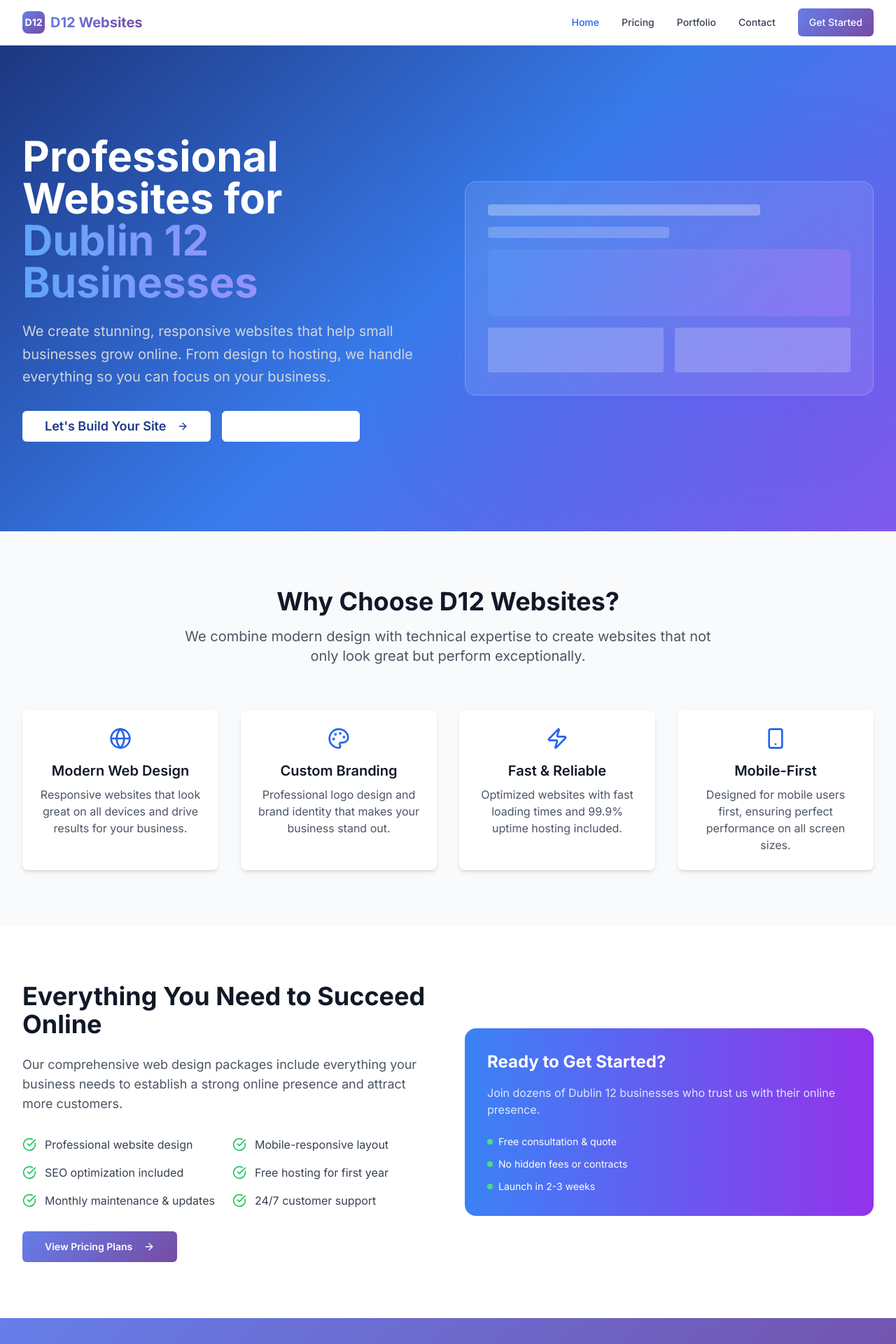
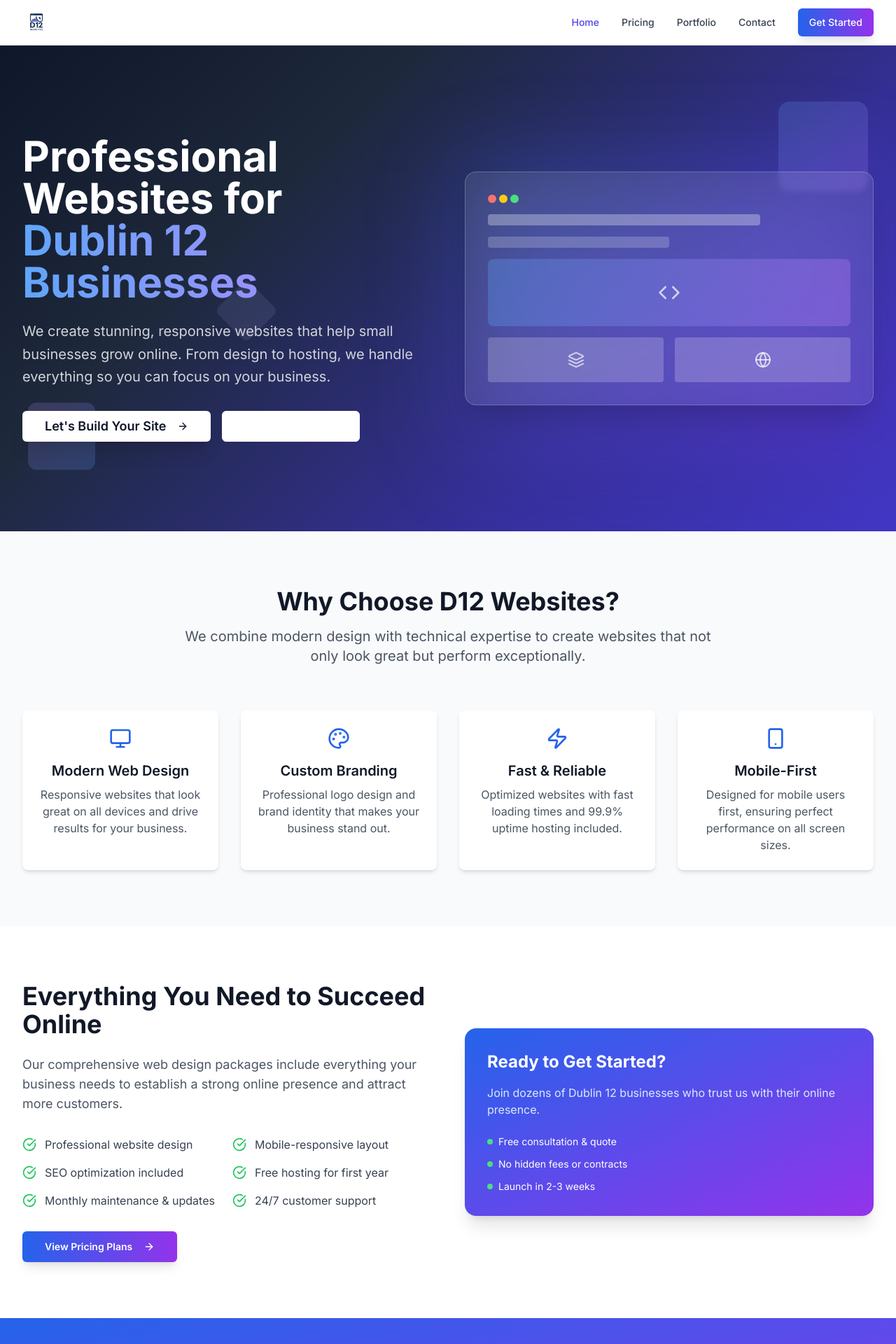
Before and after one commit to Dean-F13245/D12websites, a React (Vite) app: page / in a window 1280 px wide. Shown: the top 1920 px of the page at 70% size. Built offline with nearby package versions, Linux system fonts and the light colour scheme.

Commit message:
Incorporate logo and branding
Integrate the provided logo into the website design. Use the logo's style, colors, and design elements to create a clean, modern, and professional user interface.

```diff
--- a/index.html
+++ b/index.html
@@ -18,6 +18,9 @@
     <meta name="twitter:site" content="@d12websites" />
     <meta name="twitter:image" content="https://lovable.dev/opengraph-image-p98pqg.png" />
 
+    <!-- Favicon -->
+    <link rel="icon" href="/lovable-uploads/29945e36-c2fc-4314-92be-40a1ba8250ac.png" type="image/png">
+
     <!-- Google Fonts -->
     <link rel="preconnect" href="https://fonts.googleapis.com">
     <link rel="preconnect" href="https://fonts.gstatic.com" crossorigin>
--- a/src/components/Navbar.tsx
+++ b/src/components/Navbar.tsx
@@ -22,13 +22,12 @@ const Navbar = () => {
       <div className="max-w-7xl mx-auto px-4 sm:px-6 lg:px-8">
         <div className="flex justify-between items-center h-16">
           {/* Logo */}
-          <Link to="/" className="flex items-center space-x-2">
-            <div className="w-8 h-8 bg-brand-gradient rounded-lg flex items-center justify-center">
-              <span className="text-white font-bold text-sm">D12</span>
-            </div>
-            <span className="text-xl font-bold bg-brand-gradient bg-clip-text text-transparent">
-              D12 Websites
-            </span>
+          <Link to="/" className="flex items-center space-x-3">
+            <img
+              src="/lovable-uploads/29945e36-c2fc-4314-92be-40a1ba8250ac.png"
+              alt="D12 Websites Logo"
+              className="h-10 w-auto"
+            />
           </Link>
 
           {/* Desktop Navigation */}
@@ -46,7 +45,7 @@ const Navbar = () => {
                 {item.name}
               </Link>
             ))}
-            <Button className="bg-brand-gradient hover:opacity-90 text-white font-medium">
+            <Button className="bg-gradient-to-r from-blue-600 to-purple-600 hover:from-blue-700 hover:to-purple-700 text-white font-medium shadow-lg">
               Get Started
             </Button>
           </div>
@@ -82,7 +81,7 @@ const Navbar = () => {
               </Link>
             ))}
             <div className="px-3 py-2">
-              <Button className="w-full bg-brand-gradient hover:opacity-90 text-white font-medium">
+              <Button className="w-full bg-gradient-to-r from-blue-600 to-purple-600 hover:from-blue-700 hover:to-purple-700 text-white font-medium shadow-lg">
                 Get Started
               </Button>
             </div>
--- a/src/pages/Index.tsx
+++ b/src/pages/Index.tsx
@@ -1,6 +1,6 @@
 
 import { Link } from 'react-router-dom';
-import { ArrowRight, CheckCircle, Globe, Palette, Smartphone, Zap } from 'lucide-react';
+import { ArrowRight, CheckCircle, Globe, Palette, Smartphone, Zap, Monitor, Code, Layers } from 'lucide-react';
 import { Button } from '@/components/ui/button';
 import { Card, CardContent } from '@/components/ui/card';
 import Layout from '@/components/Layout';
@@ -8,7 +8,7 @@ import Layout from '@/components/Layout';
 const Index = () => {
   const features = [
     {
-      icon: <Globe className="w-8 h-8" />,
+      icon: <Monitor className="w-8 h-8" />,
       title: "Modern Web Design",
       description: "Responsive websites that look great on all devices and drive results for your business."
     },
@@ -41,8 +41,16 @@ const Index = () => {
   return (
     <Layout>
       {/* Hero Section */}
-      <section className="relative overflow-hidden bg-gradient-to-br from-gray-900 via-brand-900 to-brand-800 text-white">
+      <section className="relative overflow-hidden bg-gradient-to-br from-navy-900 via-navy-800 to-brand-800 text-white">
         <div className="absolute inset-0 bg-hero-gradient opacity-90"></div>
+
+        {/* Background decorative elements inspired by the logo */}
+        <div className="absolute inset-0 overflow-hidden">
+          <div className="absolute top-20 right-10 w-32 h-32 bg-gradient-to-br from-blue-400/20 to-purple-400/20 rounded-2xl rotate-12 animate-float"></div>
+          <div className="absolute bottom-20 left-10 w-24 h-24 bg-gradient-to-br from-purple-400/20 to-blue-400/20 rounded-xl rotate-45 animate-float" style={{animationDelay: '2s'}}></div>
+          <div className="absolute top-1/2 left-1/4 w-16 h-16 bg-gradient-to-br from-blue-300/10 to-purple-300/10 rounded-lg rotate-45 animate-pulse-soft"></div>
+        </div>
+
         <div className="relative max-w-7xl mx-auto px-4 sm:px-6 lg:px-8 py-24 lg:py-32">
           <div className="grid grid-cols-1 lg:grid-cols-2 gap-12 items-center">
             <div className="animate-fade-in">
@@ -58,13 +66,13 @@ const Index = () => {
               </p>
               <div className="flex flex-col sm:flex-row gap-4">
                 <Link to="/contact">
-                  <Button size="lg" className="bg-white text-brand-900 hover:bg-gray-100 font-semibold px-8 py-3 text-lg">
+                  <Button size="lg" className="bg-white text-navy-900 hover:bg-gray-100 font-semibold px-8 py-3 text-lg shadow-xl">
                     Let's Build Your Site
                     <ArrowRight className="ml-2 w-5 h-5" />
                   </Button>
                 </Link>
                 <Link to="/portfolio">
-                  <Button size="lg" variant="outline" className="border-white text-white hover:bg-white hover:text-brand-900 font-semibold px-8 py-3 text-lg">
+                  <Button size="lg" variant="outline" className="border-white text-white hover:bg-white hover:text-navy-900 font-semibold px-8 py-3 text-lg">
                     View Our Work
                   </Button>
                 </Link>
@@ -72,15 +80,28 @@ const Index = () => {
             </div>
             <div className="animate-float hidden lg:block">
               <div className="relative">
-                <div className="w-full h-96 bg-gradient-to-br from-blue-500 to-purple-600 rounded-2xl shadow-2xl opacity-20 absolute inset-0 blur-3xl"></div>
-                <div className="relative bg-white/10 backdrop-blur-sm rounded-2xl p-8 border border-white/20">
+                <div className="w-full h-96 bg-gradient-to-br from-blue-500/30 to-purple-600/30 rounded-2xl shadow-2xl absolute inset-0 blur-3xl"></div>
+                <div className="relative bg-white/10 backdrop-blur-sm rounded-2xl p-8 border border-white/20 shadow-2xl">
                   <div className="space-y-4">
+                    <div className="flex items-center space-x-2 mb-4">
+                      <div className="flex space-x-1">
+                        <div className="w-3 h-3 bg-red-400 rounded-full"></div>
+                        <div className="w-3 h-3 bg-yellow-400 rounded-full"></div>
+                        <div className="w-3 h-3 bg-green-400 rounded-full"></div>
+                      </div>
+                    </div>
                     <div className="h-4 bg-white/30 rounded w-3/4"></div>
                     <div className="h-4 bg-white/20 rounded w-1/2"></div>
-                    <div className="h-24 bg-gradient-to-r from-blue-400/30 to-purple-400/30 rounded-lg"></div>
+                    <div className="h-24 bg-gradient-to-r from-blue-400/30 to-purple-400/30 rounded-lg flex items-center justify-center">
+                      <Code className="w-8 h-8 text-white/70" />
+                    </div>
                     <div className="grid grid-cols-2 gap-4">
-                      <div className="h-16 bg-white/20 rounded"></div>
-                      <div className="h-16 bg-white/20 rounded"></div>
+                      <div className="h-16 bg-white/20 rounded flex items-center justify-center">
+                        <Layers className="w-6 h-6 text-white/70" />
+                      </div>
+                      <div className="h-16 bg-white/20 rounded flex items-center justify-center">
+                        <Globe className="w-6 h-6 text-white/70" />
+                      </div>
                     </div>
                   </div>
                 </div>
@@ -104,10 +125,12 @@ const Index = () => {
 
           <div className="grid grid-cols-1 md:grid-cols-2 lg:grid-cols-4 gap-8">
             {features.map((feature, index) => (
-              <Card key={index} className="text-center hover:shadow-lg transition-shadow duration-300 animate-slide-up border-0 shadow-md">
+              <Card key={index} className="text-center hover:shadow-lg transition-all duration-300 animate-slide-up border-0 shadow-md hover:scale-105">
                 <CardContent className="p-6">
-                  <div className="text-brand-600 mb-4 flex justify-center">
-                    {feature.icon}
+                  <div className="text-transparent bg-gradient-to-br from-blue-600 to-purple-600 bg-clip-text mb-4 flex justify-center">
+                    <div className="text-blue-600">
+                      {feature.icon}
+                    </div>
                   </div>
                   <h3 className="text-xl font-semibold text-gray-900 mb-2">
                     {feature.title}
@@ -143,7 +166,7 @@ const Index = () => {
               </div>
               <div className="mt-8">
                 <Link to="/pricing">
-                  <Button size="lg" className="bg-brand-gradient hover:opacity-90 text-white font-semibold">
+                  <Button size="lg" className="bg-gradient-to-r from-blue-600 to-purple-600 hover:from-blue-700 hover:to-purple-700 text-white font-semibold shadow-lg">
                     View Pricing Plans
                     <ArrowRight className="ml-2 w-5 h-5" />
                   </Button>
@@ -151,7 +174,7 @@ const Index = () => {
               </div>
             </div>
             <div className="relative">
-              <div className="bg-gradient-to-r from-brand-500 to-purple-600 rounded-2xl p-8 text-white">
+              <div className="bg-gradient-to-br from-blue-600 to-purple-600 rounded-2xl p-8 text-white shadow-xl">
                 <h3 className="text-2xl font-bold mb-4">Ready to Get Started?</h3>
                 <p className="text-blue-100 mb-6">
                   Join dozens of Dublin 12 businesses who trust us with their online presence.
@@ -177,7 +200,7 @@ const Index = () => {
       </section>
 
       {/* CTA Section */}
-      <section className="py-20 bg-brand-gradient text-white">
+      <section className="py-20 bg-gradient-to-br from-blue-600 to-purple-600 text-white">
         <div className="max-w-4xl mx-auto text-center px-4 sm:px-6 lg:px-8">
           <h2 className="text-4xl font-bold mb-4">
             Ready to Transform Your Business Online?
@@ -187,13 +210,13 @@ const Index = () => {
           </p>
           <div className="flex flex-col sm:flex-row gap-4 justify-center">
             <Link to="/contact">
-              <Button size="lg" className="bg-white text-brand-900 hover:bg-gray-100 font-semibold px-8 py-3 text-lg">
+              <Button size="lg" className="bg-white text-navy-900 hover:bg-gray-100 font-semibold px-8 py-3 text-lg shadow-xl">
                 Start Your Project
                 <ArrowRight className="ml-2 w-5 h-5" />
               </Button>
             </Link>
             <Link to="/pricing">
-              <Button size="lg" variant="outline" className="border-white text-white hover:bg-white hover:text-brand-900 font-semibold px-8 py-3 text-lg">
+              <Button size="lg" variant="outline" className="border-white text-white hover:bg-white hover:text-navy-900 font-semibold px-8 py-3 text-lg">
                 View Pricing
               </Button>
             </Link>
--- a/tailwind.config.ts
+++ b/tailwind.config.ts
@@ -64,24 +64,38 @@ export default {
 					ring: 'hsl(var(--sidebar-ring))'
 				},
 				brand: {
-					50: '#eff6ff',
-					100: '#dbeafe',
-					200: '#bfdbfe',
-					300: '#93c5fd',
-					400: '#60a5fa',
-					500: '#3b82f6',
-					600: '#2563eb',
-					700: '#1d4ed8',
-					800: '#1e40af',
-					900: '#1e3a8a',
-					950: '#172554'
+					50: '#f0f4ff',
+					100: '#e0e9ff',
+					200: '#c7d7fe',
+					300: '#a5b8fc',
+					400: '#818cf8',
+					500: '#6366f1',
+					600: '#4f46e5',
+					700: '#4338ca',
+					800: '#3730a3',
+					900: '#312e81',
+					950: '#1e1b4b'
+				},
+				navy: {
+					50: '#f8fafc',
+					100: '#f1f5f9',
+					200: '#e2e8f0',
+					300: '#cbd5e1',
+					400: '#94a3b8',
+					500: '#64748b',
+					600: '#475569',
+					700: '#334155',
+					800: '#1e293b',
+					900: '#0f172a',
+					950: '#020617'
 				}
 			},
 			backgroundImage: {
 				'gradient-radial': 'radial-gradient(var(--tw-gradient-stops))',
 				'gradient-conic': 'conic-gradient(from 180deg at 50% 50%, var(--tw-gradient-stops))',
-				'brand-gradient': 'linear-gradient(135deg, #667eea 0%, #764ba2 100%)',
-				'hero-gradient': 'linear-gradient(135deg, #1e3a8a 0%, #3b82f6 50%, #8b5cf6 100%)'
+				'brand-gradient': 'linear-gradient(135deg, #3b82f6 0%, #8b5cf6 100%)',
+				'hero-gradient': 'linear-gradient(135deg, #0f172a 0%, #1e293b 30%, #3730a3 70%, #4338ca 100%)',
+				'logo-gradient': 'linear-gradient(135deg, #60a5fa 0%, #a78bfa 100%)'
 			},
 			animation: {
 				'fade-in': 'fadeIn 0.6s ease-out',
```
Also changed, not shown: src/components/Footer.tsx (+6 -5 lines), public/lovable-uploads/29945e36-c2fc-4314-92be-40a1ba8250ac.png (added).
